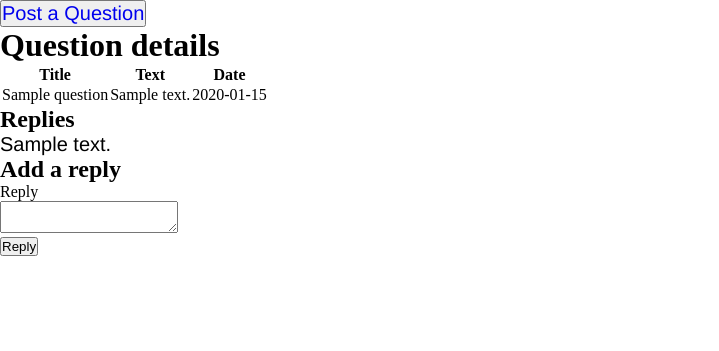
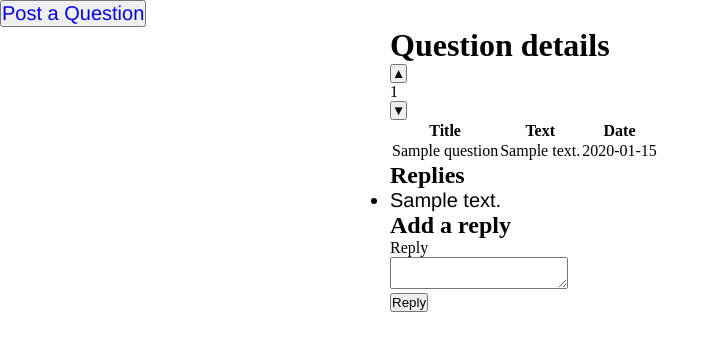
Before and after one commit to nboakye0/Group23_ITSC3155, a Flask app: page /questions/1 in a window 1280 px wide. Shown: the part 165-516 px from the top of the page, without its empty margins (0-719 px from the left). Run offline with Flask 2, Linux system fonts and the light colour scheme; the visitor is signed in with stand-in values (Sample User, id 1); tables that the repository leaves empty hold one stand-in row (values such as "Sample post").

Commit message:
Added ability to upvote and downvote - will only let you do one of each for now

```diff
--- a/app.py
+++ b/app.py
@@ -73,10 +73,7 @@
             from datetime import date
             today = date.today()
             today = today.strftime("%m-%d-%Y")
-            upvote = 0
-            downvote = 0
-            PIN = 0
-            new_record = Question(title, details, today, upvote, downvote, PIN, session['user_id'])
+            new_record = Question(title, details, today, 0, 0, 0, session['user_id'])
             db.session.add(new_record)
             db.session.commit()
 
@@ -188,6 +185,34 @@
         return redirect(url_for('login'))
 
 
+@app.route('/questions/<question_id>/upvote', methods=['POST'])
+def upvote(question_id):
+    if request.method == 'POST':
+        # add +1 to current upvote
+        question = db.session.query(Question).filter_by(id=question_id).one()
+        question.upvote = question.upvote + 1
+        db.session.add(question)
+        db.session.commit()
+
+        return str(question.upvote)
+    else:
+        return redirect(url_for('index'))
+
+
+@app.route('/questions/<question_id>/downvote', methods=['POST'])
+def downvote(question_id):
+    if request.method == 'POST':
+        # -1 to downvote
+        question = db.session.query(Question).filter_by(id=question_id).one()
+        question.upvote = question.upvote - 1
+        question.downvote = question.downvote + 1
+        db.session.add(question)
+        db.session.commit()
+
+        return str(question.upvote)
+    else:
+        return redirect(url_for('index'))
+
 @app.route('/logout')
 def logout():
     # check if a user is saved in session
--- a/static/main.css
+++ b/static/main.css
@@ -60,3 +60,8 @@
 .question {
     float: right;
 }
+
+.center {
+    max-width: 500px;
+    margin: auto;
+}
--- /dev/null
+++ b/static/scripts.js
@@ -0,0 +1,28 @@
+document.addEventListener("DOMContentLoaded", function() {
+    const path = window.location.pathname;
+    const pathArray = path.split("/");
+    const btn = document.getElementById("upvote");
+    btn.addEventListener('click', () => {
+        upvote = document.getElementById('votesup');
+        const response = fetch(`http://127.0.0.1:5000/questions/${pathArray[2]}/upvote`, {
+            method: 'POST'
+        })
+        let count = parseInt(upvote.innerHTML);
+        count++;
+        upvote.innerHTML = count;
+        btn.disabled = true;
+    });
+
+
+    const downbtn = document.getElementById("downvote");
+    downbtn.addEventListener('click', () => {
+        let downvote = document.getElementById('votesup');
+        const response = fetch(`http://127.0.0.1:5000/questions/${pathArray[2]}/downvote`, {
+            method: 'POST'
+        })
+        let count = parseInt(downvote.innerHTML);
+        count--;
+        downvote.innerHTML = count;
+        downbtn.disabled = true;
+    });
+});
--- a/templates/question.html
+++ b/templates/question.html
@@ -7,6 +7,7 @@
      <title>OkieDoke Q&A</title>
      <!-- styles -->
      <link rel="stylesheet" href="../static/main.css">
+     <script src="../static/scripts.js"></script>
 </head>
 <body>
      <header>
@@ -21,9 +22,21 @@
      </header>
 
      <button><a href="{{ url_for('new_question') }}">Post a Question</a></button>
-
+    <div class="center">
         <h1>Question details</h1>
-
+            <div class="buttongroup">
+                <div id="vote-arrow">
+                    <button id="upvote" class="vote">
+                        <span class="sprite">&#9650;</span>
+                    </button>
+                    <div id="votesup">
+                        {{ question.upvote }}
+                    </div>
+                    <button id="downvote" class="vote">
+                        <span class="sprite">&#9660;</span>
+                    </button>
+                </div>
+            </div>
         <table>
             <tr>
                 <th>Title</th>
@@ -56,6 +69,6 @@
                    {{ form.submit }}
               </div>
          </form>
-
+    </div>
 </body>
 </html>
```
Lines whose indentation alone changed are shown as unchanged.
